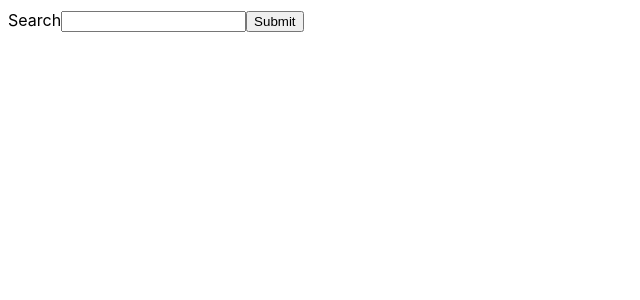
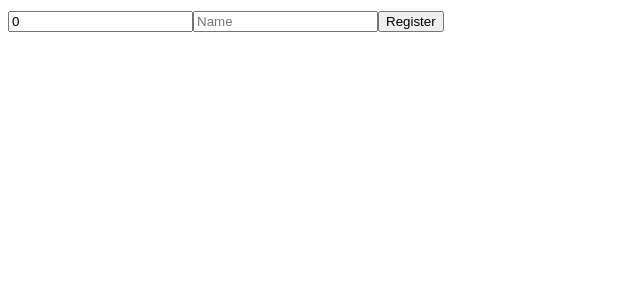
Before and after one commit to Vivek-Pandey81307/Mastering-TypeScript, a React (Vite) app in the folder 07 React.ts/: page / in a window 1280 px wide. Shown: the top 300 px of the page, without its empty margins (0-640 px from the left). Built offline with nearby package versions, Linux system fonts and the light colour scheme.

Commit message:
useState,FormEvent,submitHandler

```diff
--- a/07 React.ts/src/App.tsx
+++ b/07 React.ts/src/App.tsx
@@ -1,11 +1,29 @@
- import Box from './components/Box'
- import {useState} from 'react'
+//  import Box from './components/Box'
+ import {useState,FormEvent} from 'react'
+ interface Person{
+  name : string,
+  age:number,
+ }
 function App() {
-  const [val,setVal]=useState<string>("")
+  const [user,setUser]=useState<Person>()
+  const submitHandler =(e:FormEvent<HTMLFormElement>)=>{
+    e.preventDefault();
+    console.log(user);
+  }
   return (
+    // <>
+    //   {/* <div>
+    //     <Box label='Search' value={val} setter={setVal}/>
+    //   </div> */}
+    // </>
+
     <>
       <div>
-        <Box label='Search' value={val} setter={setVal}/>
+        <form onSubmit={submitHandler}>
+          <input placeholder={"Age"} type="number" value={user?.age || 0} onChange={(e)=>setUser(prev=>({...prev!,age:Number(e.target.value)}))} />
+          <input type="text" placeholder={"Name"} value={user?.name || ""} onChange={(e)=>setUser(prev=>({...prev!,name:String(e.target.value)}))} />
+          <button type='submit'>Register</button>
+        </form>
       </div>
     </>
   )
```
